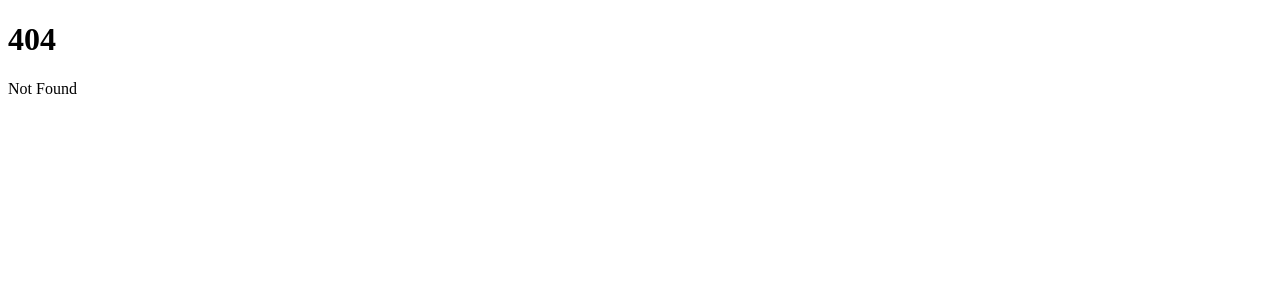
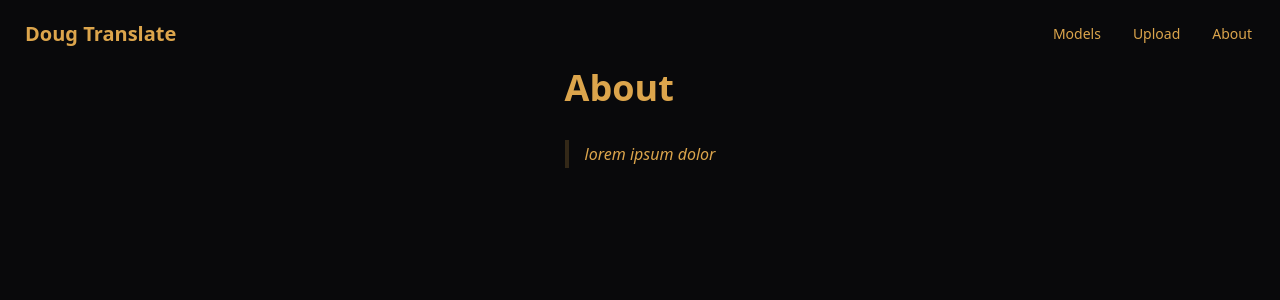
Before and after one commit to defenseunicorns/doug-translate, a SvelteKit app: page /about in a window 1280 px wide. Before the commit this address had no page. Shown: the top 300 px of the page. Built offline with nearby package versions, Linux system fonts and the light colour scheme.

Commit message:
inittial ui stuffs
Signed-off-by: razzle <harry@razzle.cloud>

```diff
--- a/package.json
+++ b/package.json
@@ -10,7 +10,12 @@
 	"devDependencies": {
 		"@sveltejs/adapter-auto": "^2.0.0",
 		"@sveltejs/kit": "^1.5.0",
+		"@tailwindcss/typography": "^0.5.9",
+		"autoprefixer": "^10.4.14",
+		"daisyui": "^3.0.20",
+		"postcss": "^8.4.24",
 		"svelte": "^3.54.0",
+		"tailwindcss": "^3.3.2",
 		"vite": "^4.3.0"
 	},
 	"type": "module"
--- /dev/null
+++ b/postcss.config.cjs
@@ -0,0 +1,3 @@
+module.exports = {
+    plugins: [require('tailwindcss'), require('autoprefixer')],
+  };
--- /dev/null
+++ b/src/app.css
@@ -0,0 +1,3 @@
+@tailwind base;
+@tailwind components;
+@tailwind utilities;
--- a/src/app.html
+++ b/src/app.html
@@ -1,5 +1,5 @@
 <!DOCTYPE html>
-<html lang="en">
+<html lang="en" data-theme="luxury">
 	<head>
 		<meta charset="utf-8" />
 		<link rel="icon" href="%sveltekit.assets%/favicon.png" />
--- /dev/null
+++ b/src/lib/openai.js
@@ -0,0 +1,6 @@
+import { Configuration, OpenAIApi } from "openai";
+import { LEAPFROGAI_BASE_URL } from "$env/static/private";
+
+const configuration = new Configuration();
+configuration.basePath = LEAPFROGAI_BASE_URL;
+export const openai = new OpenAIApi(configuration);
--- /dev/null
+++ b/src/routes/+layout.svelte
@@ -0,0 +1,17 @@
+<script>
+  import "../app.css";
+</script>
+
+<div class="navbar bg-base-100">
+  <div class="flex-1">
+    <a class="btn btn-ghost normal-case text-xl">Doug Translate</a>
+  </div>
+  <div class="flex-none">
+    <ul class="menu menu-horizontal px-1">
+      <li><a href="/models">Models</a></li>
+      <li><a href="/upload">Upload</a></li>
+      <li><a href="/about">About</a></li>
+    </ul>
+  </div>
+</div>
+<slot />
--- a/src/routes/+page.svelte
+++ b/src/routes/+page.svelte
@@ -1,7 +1,9 @@
-<script>
-  export let data;
-</script>
-
-<h1>Models</h1>
-
-<pre>{JSON.stringify(data.models, null, 2)}</pre>
+<div class="hero min-h-screen bg-base-200">
+  <div class="hero-content text-center">
+    <div class="max-w-md">
+      <h1 class="text-5xl font-bold">Hello there</h1>
+      <p class="py-6">Doug Translate is a POC for a translation service that uses the powers of LeapfrogAI to translate audio files.</p>
+      <button class="btn btn-primary"> <a href="/upload">Upload an Audio File</a></button>
+    </div>
+  </div>
+</div>
--- /dev/null
+++ b/src/routes/about/+page.svelte
@@ -0,0 +1,6 @@
+<section class="flex justify-center">
+  <div class="prose max-w-lg">
+    <h1>About</h1>
+    <blockquote>lorem ipsum dolor</blockquote>
+  </div>
+</section>
--- a/src/routes/+page.server.js
+++ b/src/routes/models/+page.server.js
@@ -1,9 +1,5 @@
-import { Configuration, OpenAIApi } from "openai";
-import { LEAPFROGAI_BASE_URL } from "$env/static/private";
+import { openai } from '$lib/openai';
 
-const configuration = new Configuration();
-configuration.basePath = LEAPFROGAI_BASE_URL;
-const openai = new OpenAIApi(configuration);
 const getModels = async () => {
   return await openai
     .listModels()
--- /dev/null
+++ b/src/routes/models/+page.svelte
@@ -0,0 +1,7 @@
+<script>
+  export let data;
+</script>
+
+<h1>Models</h1>
+
+<pre>{JSON.stringify(data.models, null, 2)}</pre>
--- /dev/null
+++ b/src/routes/upload/+page.svelte
@@ -0,0 +1 @@
+<input type="file" class="file-input file-input-bordered file-input-lg w-full max-w-xs" />
--- /dev/null
+++ b/tailwind.config.cjs
@@ -0,0 +1,11 @@
+/** @type {import('tailwindcss').Config} */
+export default {
+  content: ['./src/routes/**/*.{svelte,js,ts}'],
+  theme: {
+    extend: {},
+  },
+  plugins: [require("@tailwindcss/typography"), require("daisyui")],
+  daisyui: {
+    themes: ["luxury"],
+  },
+};
```
Also changed, not shown: 1 other file (tests, documents, lock files or other folders).
